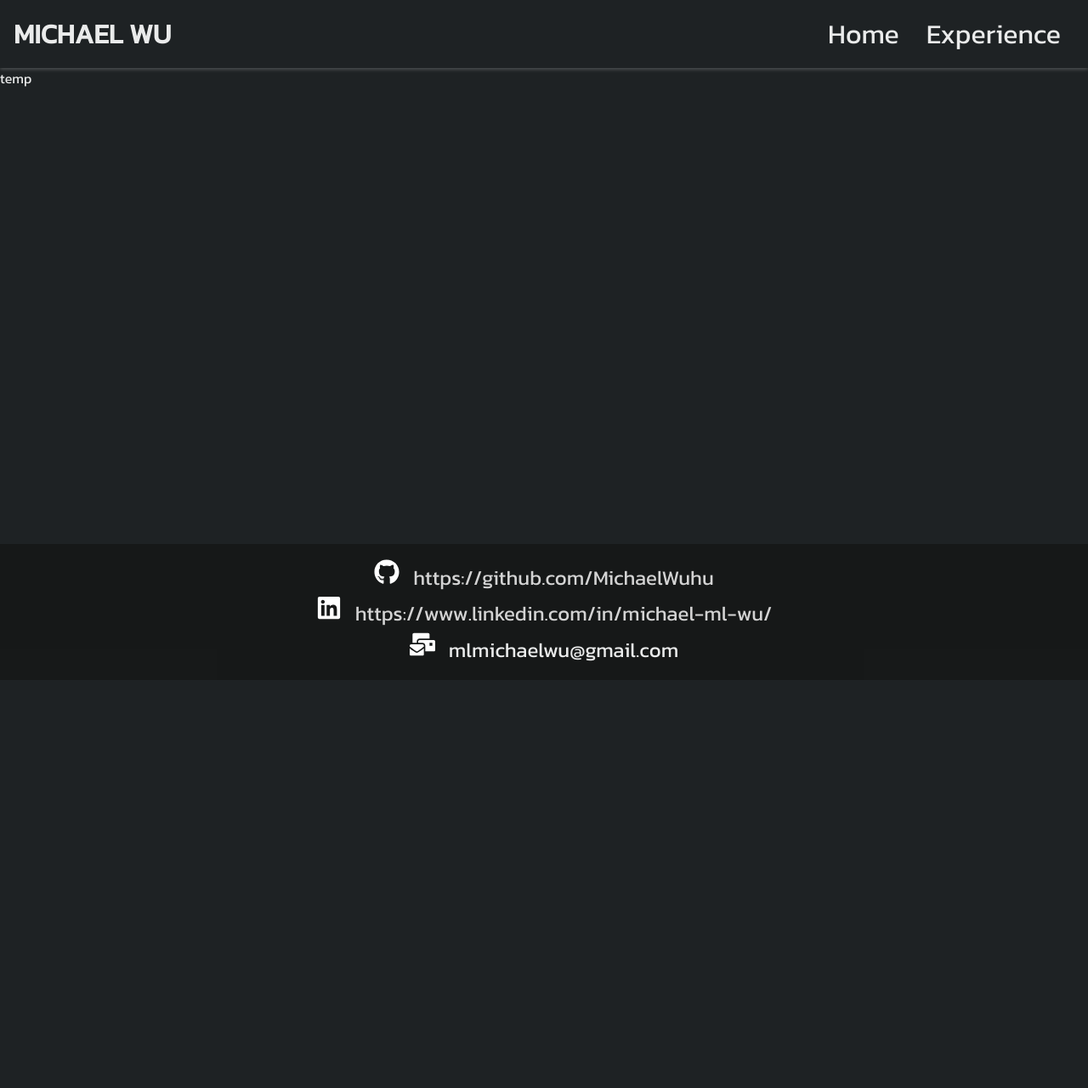
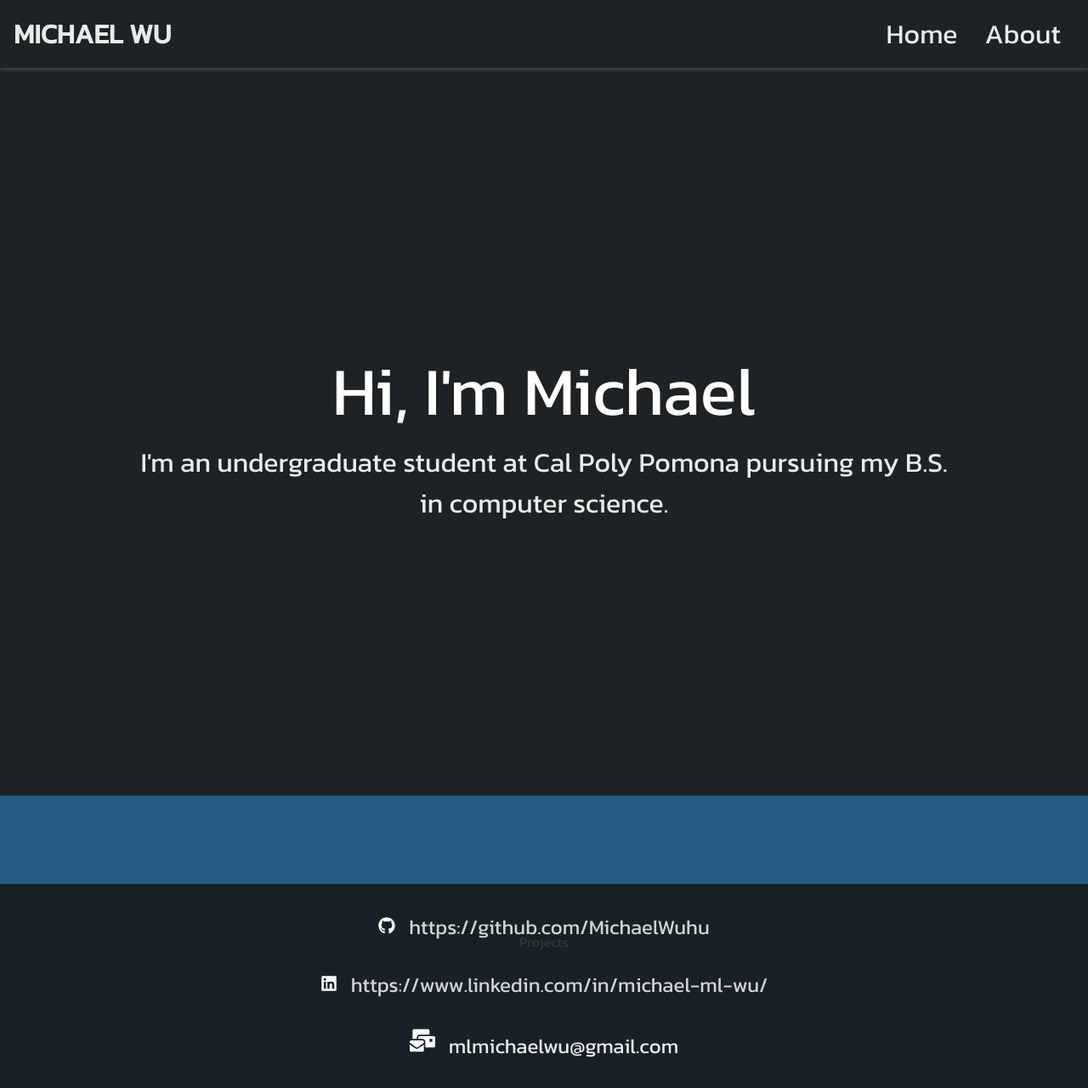
Before and after one commit to MichaelWuhu/MichaelWuhu.github.io, a React (Create React App) app: page / in a window 1280 px wide. Shown: the whole page at 85% size. Before the commit the page ends 800 px from the top, so only its background shows below. Built offline with nearby package versions, Linux system fonts and the light colour scheme.

Commit message:
todo project card

```diff
--- a/src/App.js
+++ b/src/App.js
@@ -1,10 +1,10 @@
 import React from "react";
 import "./styles/App.css";
 
-import Temp from "./routes/Temp";
+// import Temp from "./routes/Temp";
 import Home from "./routes/Home";
 // import Experience from "./routes/Experience";
-// import About from "./routes/About";
+import About from "./routes/About";
 
 import Navbar from "./components/Navbar";
 import Footer from "./components/Footer";
@@ -16,10 +16,10 @@ function App() {
     <div id="page-container">
       <Navbar />
       <Routes>
-        {/* <Route path="/" element={<Home />} /> */}
-        <Route path="/" element={<Temp />} />
+        <Route path="/" element={<Home />} />
+        {/* <Route path="/" element={<Temp />} /> */}
         {/* <Route path="/Experience" element={<Experience />} /> */}
-        {/* <Route path="/About" element={<About />} /> */}
+        <Route path="/About" element={<About />} />
       </Routes>
       <Footer/>
     </div>
--- a/src/components/Footer.js
+++ b/src/components/Footer.js
@@ -12,7 +12,7 @@ const Footer = () => {
           target="_blank"
           rel="noreferrer"
         >
-          <FaGithub size={30} style={{ color: "white", marginRight: "1rem" }} />
+          <FaGithub size={20} style={{ color: "white", marginRight: "1rem" }} />
           https://github.com/MichaelWuhu
         </a>
       </div>
@@ -22,9 +22,7 @@ const Footer = () => {
           target="_blank"
           rel="noreferrer"
         >
-          <FaLinkedin
-            size={30}
-            style={{ color: "white", marginRight: "1rem" }}
+          <FaLinkedin size={20} style={{ color: "white", marginRight: "1rem" }}
           />
           https://www.linkedin.com/in/michael-ml-wu/
         </a>
--- a/src/components/Navbar.js
+++ b/src/components/Navbar.js
@@ -22,8 +22,8 @@ const Navbar = () => {
           </Link>
         </li>
         <li>
-          <Link className="nav-link" to="/Experience">
-            Experience
+          <Link className="nav-link" to="/About">
+            About
           </Link>
         </li>
       </ul>
@@ -48,8 +48,8 @@ const Navbar = () => {
           <Link to="/" onClick={() => setOpen(!open)}>
             <li className="dropdown-item">Home</li>
           </Link>
-          <Link to="/experience" onClick={() => setOpen(!open)}>
-            <li className="dropdown-item">Experience</li>
+          <Link to="/about" onClick={() => setOpen(!open)}>
+            <li className="dropdown-item">About</li>
           </Link>
         </ul>
       </div>
--- a/src/routes/About.js
+++ b/src/routes/About.js
@@ -1,4 +1,4 @@
-import "../styles/About.css";
+// import "../styles/About.css";
 
 import React from "react";
 
--- a/src/routes/Home.js
+++ b/src/routes/Home.js
@@ -1,4 +1,4 @@
-// import "../styles/Home.css";
+import "../styles/Home.css";
 
 import React from "react";
 // import ProjectCard from "../components/ProjectCard";
@@ -45,7 +45,7 @@ const Home = () => {
   ];
 
   return (
-    <div className="home">
+    <div className="home-container">
       {/* <ul className="background">
         <li></li>
         <li></li>
@@ -53,25 +53,22 @@ const Home = () => {
         <li></li>
         <li></li>
       </ul> */}
-      <div className="greeting">Hi, I'm Michael</div>
-      <div className="description">
-        I'm an undergraduate student at Cal Poly Pomona pursuing my B.S. in
-        computer science.
+      <div className="greeting-container">
+        <div className="greeting">Hi, I'm Michael</div>
+        <div className="description">
+          I'm an undergraduate student at Cal Poly Pomona pursuing my B.S. in
+          computer science.
+        </div>
       </div>
+
+
       <div className="projects-container">
         <div className="project-header">Projects</div>
-        {/* <ul>
-          {projects.map((project) => (
-            <ProjectCard
-              projectName={project.title}
-              projectDescription={project.description}
-              projectImage={project.image}
-              projectImageAltText={project.imageAltText}
-              projectLink={project.link}
-            />
-          ))}
-        </ul> */}
+
       </div>
+      {/* <div className="projects-container">
+        <div className="project-header">Projects</div>
+      </div> */}
     </div>
   );
 };
--- a/src/styles/Footer.css
+++ b/src/styles/Footer.css
@@ -3,7 +3,7 @@
   flex-direction: column;
   align-items: center;
   justify-content: space-around;
-  height: 20vh;
+  height: 15rem;
   width: 100%;
   padding: 1rem;
   background-color: rgba(22, 23, 23, 0.85);
@@ -14,3 +14,9 @@
 .footer a {
   color: lightgray;
 }
+
+@media (max-width: 700px){
+  .footer {
+    font-size: 0.75rem;
+  }
+}
--- /dev/null
+++ b/src/styles/Home.css
@@ -0,0 +1,32 @@
+.home-container {
+    display: flex;
+    flex-direction: column;
+    justify-content: space-around;
+}
+
+.greeting-container {
+    display: flex;
+    flex-direction: column;
+    justify-content: center;
+    align-items: center;
+    padding: 20rem 10rem;
+}
+
+.greeting {
+    font-size: 5rem;
+    color: white;
+}
+
+.description {
+    text-align: center;
+    font-size: 2rem;
+}
+
+.projects-container {
+    display: flex;
+    flex-direction: row;
+    justify-content: center;
+    align-items: center;
+    padding: 10rem 0;
+    background-color: var(--secondary);
+}
```
Also changed, not shown: src/components/ProjectCard.js (added, +7 -0 lines).
